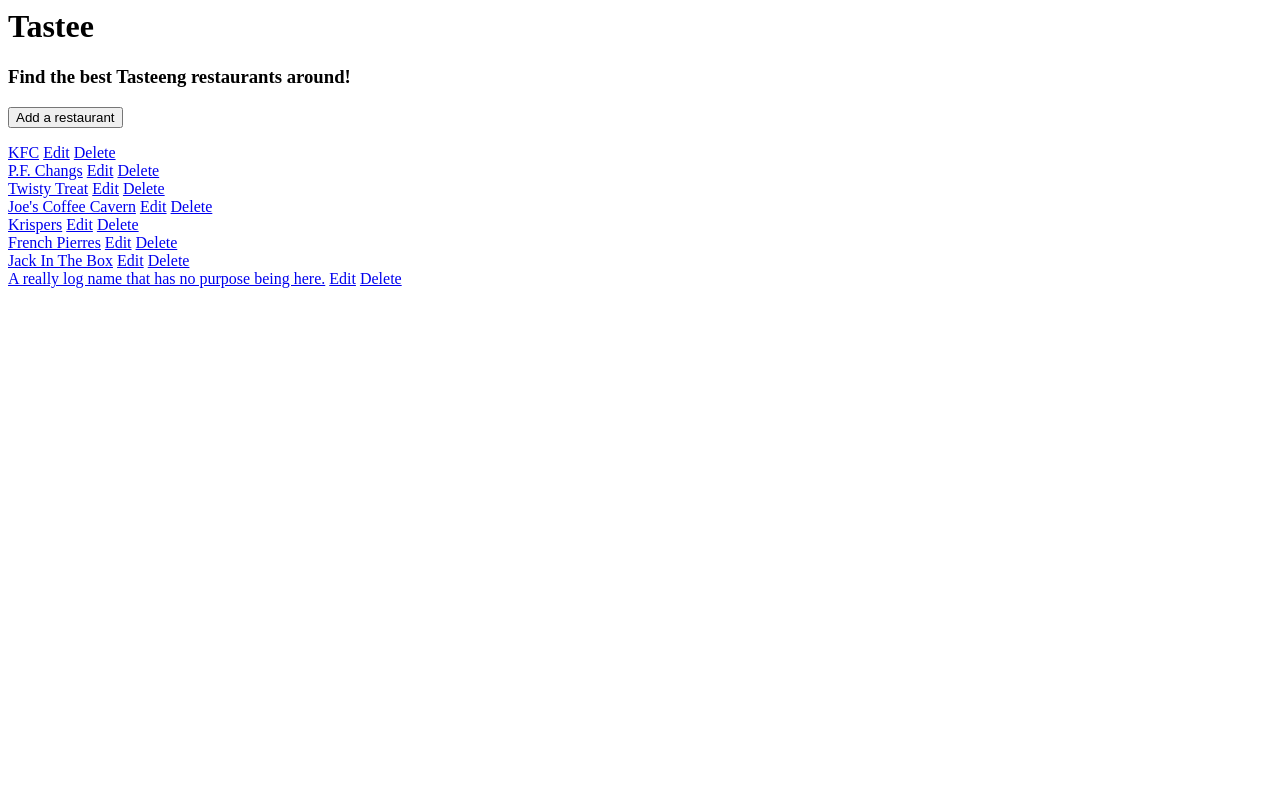
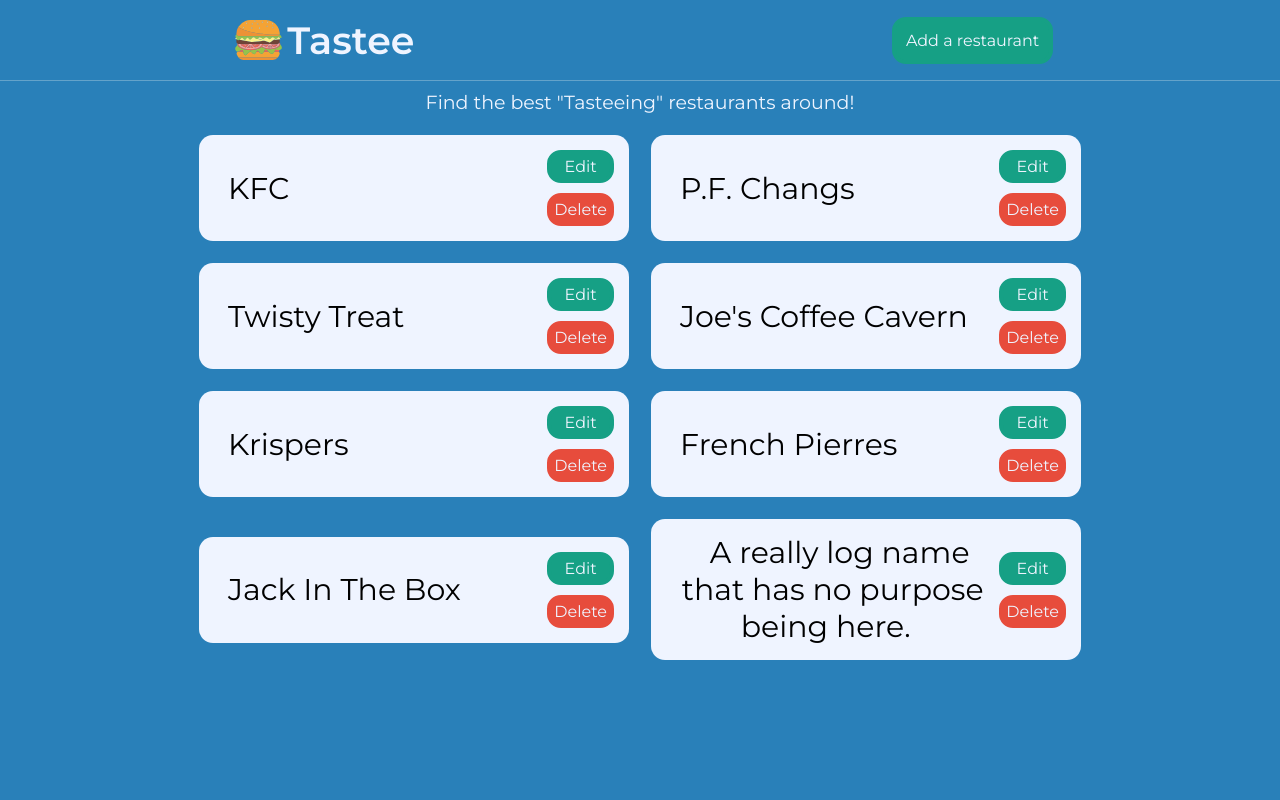
Before and after one commit to ch4nc3l0/tastee, a Flask app: page / in a window 1280 px wide. Run offline with Flask 2, Linux system fonts and the light colour scheme; data comes from the database, SQL or seed files in the repository; both versions use the stored data as it was after the commit.

Commit message:
Style: Add styles for restaurants

```diff
--- a/README.markdown
+++ b/README.markdown
@@ -22,6 +22,7 @@ This will create a new empty database for the app.
 
 # Attributions
 - This website was developed as part of the full-stack nanodegree from Udacity. The instructor Lorenzo provided the basic layout and code structure of the web-site.
+- Thank you Pettycon, for uploading the burger icon to Pixabay [Link Here](https://pixabay.com/en/burger-eat-meal-food-hamburger-1674881/).
 # License
 MIT License
 
--- /dev/null
+++ b/static/restaurants.css
@@ -0,0 +1,202 @@
+* {
+  font-family: 'Montserrat', sans-serif;
+  margin: 0;
+  padding: 0;
+}
+
+html {
+  background: #2980b9;
+  font-size: 62.5%;
+}
+
+body {
+  font-size: 1.6rem;
+}
+
+.restaurant--nav {
+  -webkit-box-align: center;
+      -ms-flex-align: center;
+          align-items: center;
+  border-bottom: 1px solid rgba(235, 240, 241, 0.3);
+  display: -webkit-box;
+  display: -ms-flexbox;
+  display: flex;
+  height: 8rem;
+  -ms-flex-pack: distribute;
+      justify-content: space-around;
+}
+
+.restaurant--logo--wrapper {
+  -webkit-box-align: center;
+      -ms-flex-align: center;
+          align-items: center;
+  display: -webkit-box;
+  display: -ms-flexbox;
+  display: flex;
+}
+
+.restaurant--logo {
+  height: 40px;
+  margin-right: 3px;
+}
+
+.restaurant--logo--text {
+  color: #eff4ff;
+  font-size: 3.8rem;
+  font-weight: bold;
+  margin-right: 1%;
+}
+
+.restaurant--add--button {
+  background: #16a085;
+  border: 4px solid #16a085;
+  border-radius: 14px;
+  color: #eff4ff;
+  cursor: pointer;
+  font-size: 1.6rem;
+  margin-left: 5%;
+  padding: 1rem;
+  text-decoration: none;
+  -webkit-transition: 300ms;
+  transition: 300ms;
+}
+
+.restaurant--add--button:hover {
+  background: #31b869;
+  border: 4px solid #31b869;
+  -webkit-transition: 300ms;
+  transition: 300ms;
+}
+
+.restaurant--add--button:focus {
+  outline: thin solid #16a085;
+}
+
+.restaurant--add--button:active {
+  background: #4be48a;
+  border: 4px solid #4be48a;
+}
+
+.restaurant--slogan {
+  color: #eff4ff;
+  font-size: 1.9rem;
+  margin-bottom: 1rem;
+  margin-top: 1rem;
+  text-align: center;
+}
+
+.restaurant--list {
+  -webkit-box-align: center;
+      -ms-flex-align: center;
+          align-items: center;
+  display: -webkit-box;
+  display: -ms-flexbox;
+  display: flex;
+  -webkit-box-orient: horizontal;
+  -webkit-box-direction: normal;
+      -ms-flex-flow: row wrap;
+          flex-flow: row wrap;
+  -webkit-box-pack: center;
+      -ms-flex-pack: center;
+          justify-content: center;
+}
+
+.restaurant--listItem {
+  -webkit-box-align: center;
+      -ms-flex-align: center;
+          align-items: center;
+  background: #eff4ff;
+  border-radius: 14px;
+  display: -webkit-box;
+  display: -ms-flexbox;
+  display: flex;
+  -webkit-box-pack: justify;
+      -ms-flex-pack: justify;
+          justify-content: space-between;
+  margin: 1.1rem;
+  padding: 1.5rem;
+  text-align: center;
+  width: 40rem;
+}
+
+.list--name {
+  color: black;
+  cursor: pointer;
+  font-size: 3rem;
+  padding: 1.4rem;
+  text-decoration: none;
+}
+
+.list--button--wrapper {
+  display: -webkit-box;
+  display: -ms-flexbox;
+  display: flex;
+  -webkit-box-flex: 0;
+      -ms-flex: 0;
+          flex: 0;
+  -webkit-box-orient: vertical;
+  -webkit-box-direction: normal;
+      -ms-flex-direction: column;
+          flex-direction: column;
+  text-align: center;
+}
+
+.list--edit {
+  background: #16a085;
+  border: 4px solid #16a085;
+  border-radius: 14px;
+  color: #eff4ff;
+  cursor: pointer;
+  font-size: 1.6rem;
+  margin-bottom: 10px;
+  padding: 3px;
+  text-decoration: none;
+  -webkit-transition: 300ms;
+  transition: 300ms;
+}
+
+.list--edit:hover {
+  background: #31b869;
+  border: 4px solid #31b869;
+  -webkit-transition: 300ms;
+  transition: 300ms;
+}
+
+.list--edit:focus {
+  outline: thin solid #16a085;
+}
+
+.list--edit:active {
+  background: #4be48a;
+  border: 4px solid #4be48a;
+}
+
+.list--delete {
+  background: #e74c3c;
+  border: 4px solid #e74c3c;
+  border-radius: 14px;
+  color: #eff4ff;
+  cursor: pointer;
+  font-size: 1.6rem;
+  padding: 3px;
+  text-decoration: none;
+  -webkit-transition: 300ms;
+  transition: 300ms;
+}
+
+.list--delete:hover {
+  background: #ff6d5c;
+  border: 4px solid #ff6d5c;
+  -webkit-transition: 300ms;
+  transition: 300ms;
+}
+
+.list--delete:focus {
+  outline: thin solid #e74c3c;
+}
+
+.list--delete:active {
+  background: #ff9c91;
+  border: 4px solid #ff9c91;
+}
+/*# sourceMappingURL=restaurants.css.map */
--- /dev/null
+++ b/static/restaurants.scss
@@ -0,0 +1,150 @@
+$blue: #2980b9;
+$green: #16a085;
+$greenHover: #31b869;
+$greenActive: #4be48a;
+$red: #e74c3c;
+$redHover: #ff6d5c;
+$redActive: #ff9c91;
+$white: #eff4ff;
+
+*{
+    font-family: 'Montserrat', sans-serif;
+    margin: 0;
+    padding: 0;
+}
+    html{
+        background: $blue;
+        font-size: 62.5%;
+    }
+    body{
+        font-size: 1.6rem;
+    }
+.restaurant--nav{
+    align-items: center;
+    border-bottom: 1px solid rgba(235, 240, 241,.3);
+    display: flex;
+    height: 8rem;
+    justify-content: space-around;
+}
+    .restaurant--logo--wrapper{
+        align-items: center;
+        display: flex;
+    }
+    .restaurant--logo{
+        height: 40px;
+        margin-right: 3px;
+    }
+    .restaurant--logo--text{
+        color: $white;
+        font-size: 3.8rem;
+        font-weight: bold;
+        margin-right: 1%;
+    }
+    .restaurant--add--button{
+        background: $green;
+        border: 4px solid $green;
+        border-radius: 14px;
+        color: $white;
+        cursor: pointer;
+        font-size: 1.6rem;
+        margin-left: 5%;
+        padding: 1rem;
+        text-decoration: none;
+        transition: 300ms;
+        &:hover{
+            background: $greenHover;
+            border: 4px solid $greenHover;
+            transition: 300ms;
+        }
+        &:focus{
+            outline: thin solid $green;
+        }
+        &:active{
+        background: $greenActive;
+        border: 4px solid $greenActive;
+        }
+    }
+.restaurant--slogan{
+    color: $white;
+    font-size: 1.9rem;
+    margin-bottom: 1rem;
+    margin-top: 1rem;
+    text-align: center;
+}
+.restaurant--list{
+    align-items: center;
+    display: flex;
+    flex-flow: row wrap;
+    justify-content: center;
+}
+    .restaurant--listItem{
+        align-items: center;
+        background: $white;
+        border-radius: 14px;
+        display: flex;
+        justify-content: space-between;
+        margin: 1.1rem;
+        padding: 1.5rem;
+        text-align: center;
+        width: 40rem;
+    }
+        .list--name{
+            color: black;
+            cursor: pointer;
+            font-size: 3rem;
+            padding: 1.4rem;
+            text-decoration: none;
+        }
+        .list--button--wrapper{
+            display: flex;
+            flex: 0;
+            flex-direction: column;
+            text-align: center;
+        }
+            .list--edit{
+                background: $green;
+                border: 4px solid $green;
+                border-radius: 14px;
+                color: $white;
+                cursor: pointer;
+                font-size: 1.6rem;
+                margin-bottom: 10px;
+                padding: 3px;
+                text-decoration: none;
+                transition: 300ms;
+                &:hover{
+                    background: $greenHover;
+                    border: 4px solid $greenHover;
+                    transition: 300ms;
+                }
+                &:focus{
+                    outline: thin solid $green;
+                }
+                &:active{
+                background: $greenActive;
+                border: 4px solid $greenActive;
+                }
+            }
+            .list--delete{
+                background: $red;
+                border: 4px solid $red;
+                border-radius: 14px;
+                color: #eff4ff;
+                cursor: pointer;
+                font-size: 1.6rem;
+                padding: 3px;
+                text-decoration: none;
+                transition: 300ms;
+                &:hover{
+                    background: $redHover;
+                    border: 4px solid $redHover;
+                    transition: 300ms;
+                }
+                &:focus{
+                    outline: thin solid $red;
+                }
+                &:active{
+                background: $redActive;
+                border: 4px solid $redActive;
+                }
+            }
--- a/templates/restaurants.html
+++ b/templates/restaurants.html
@@ -3,28 +3,50 @@
     <meta charset="UTF-8">
     <meta name="viewport" content="width=device-width, initial-scale=1.0">
     <meta http-equiv="X-UA-Compatible" content="ie=edge">
+    <link href="https://fonts.googleapis.com/css?family=Montserrat:400,600" rel="stylesheet">
+    <link rel="stylesheet" type='text/css' href="../static/restaurants.css">
+
     <title>Document</title>
 </head>
 <body>
-    <div>
-        <div>
-            <h1>Tastee</h1>
+    <div class="restaurant">
+        <div class="restaurant--nav">
+            <div class="restaurant--logo--wrapper">
+                <div class="restaurant--logo">
+                    <object class="restaurant--logo" type="image/svg+xml" data="../static/tastee_burger.svg"></object>
                 </div>
-        <div>
-            <h3>Find the best Tasteeng restaurants around!</h3>
+                <div class="restaurant--logo--text">
+                    <p>Tastee</p>
                 </div>
+            </div>
+
             <div>
                 <form action="{{ url_for('restaurants') }}" method="POST">
-                <input name='addRestaurant' type='Submit' value='Add a restaurant'>
+                    <input class='restaurant--add--button' name='addRestaurant' type='Submit' value='Add a restaurant'>
                 </form>
             </div>
+        </div>
+
+        <div class="restaurant--slogan">
+                <p>Find the best "Tasteeing" restaurants around!</p>
+        </div>
+
+        <div class="restaurant--list">
+
+
+
             {% for restaurant in restaurants %}
-            <div>
-            <a href="{{ url_for('showMenu', restaurant_id=restaurant.id) }}">{{restaurant.name}}</a>
-            <a href="{{ url_for('editRestaurant', restaurant_id=restaurant.id) }}">Edit</a>
-            <a href="{{ url_for('deleteRestaurant', restaurant_id=restaurant.id) }}">Delete</a>
+                <div class="restaurant--listItem">
+                    <div class="list--name--wrapper">
+                        <a class="list--name" href="{{ url_for('showMenu', restaurant_id=restaurant.id) }}">{{restaurant.name}}</a>
+                    </div>
+                    <div class="list--button--wrapper">
+                        <a class="list--edit" href="{{ url_for('editRestaurant', restaurant_id=restaurant.id) }}">Edit</a>
+                        <a class="list--delete" href="{{ url_for('deleteRestaurant', restaurant_id=restaurant.id) }}">Delete</a>
+                    </div>
                 </div>
             {% endfor %}
         </div>
+    </div>
 </body>
 </html>
```
Also changed, not shown: static/newRestaurant.css (added, +202 -0 lines), static/newRestaurant.scss (added, +8 -0 lines), restaurantmenu.db, static/tastee_burger.svg (added), tastee.py (line endings or trailing spaces), 2 other files. Lines whose indentation alone changed are shown as unchanged.
